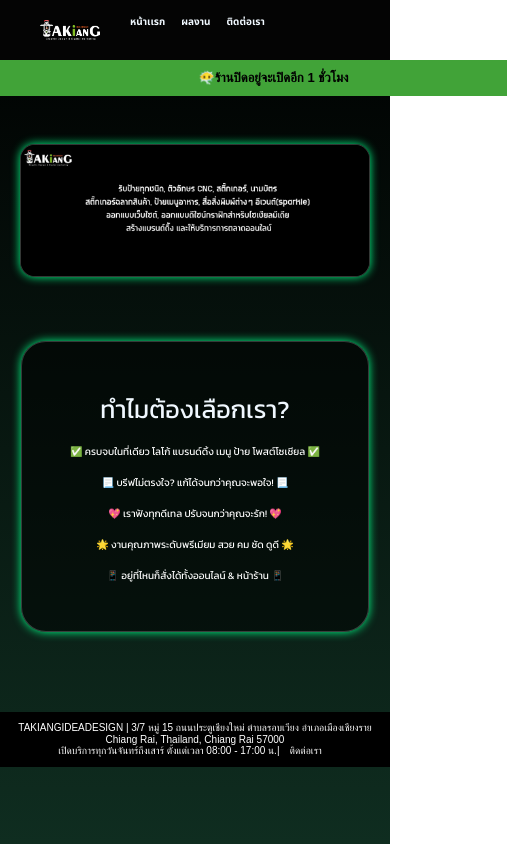
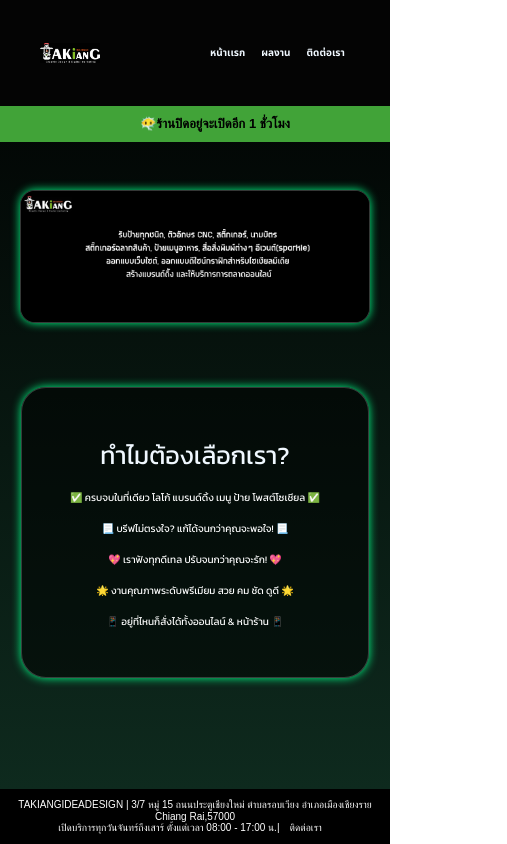
Before and after one commit to dreammmm666/web1, a React (Vite) app: page / in a window 390 px wide. Shown: the whole page, 507 px wide, since content can reach past the window. Built offline with nearby package versions, Linux system fonts and the light colour scheme.

Commit message:
commit01

```diff
--- a/src/compo/Footer.jsx
+++ b/src/compo/Footer.jsx
@@ -8,7 +8,7 @@
     <div className="App" >
       <footer className="footer">
         <div className="footer-content">
-          <p>TAKIANGIDEADESIGN | 3/7 หมู่ 15 ถนนประตูเชียงใหม่ ตำบลรอบเวียง อำเภอเมืองเชียงราย Chiang Rai, Thailand, Chiang Rai 57000</p>
+          <p>TAKIANGIDEADESIGN | 3/7 หมู่ 15 ถนนประตูเชียงใหม่ ตำบลรอบเวียง อำเภอเมืองเชียงราย Chiang Rai,57000</p>
           <div className="footer-links">
             <p>เปิดบริการทุกวันจันทร์ถึงเสาร์ ตั้งแต่เวลา 08:00 - 17:00 น.|<Link to='/Contact'>ติดต่อเรา</Link> </p>
 
--- a/src/css/Navbar.css
+++ b/src/css/Navbar.css
@@ -98,13 +98,13 @@
  .menu{
     gap: 1rem;
     margin-left: 5rem;
+    justify-content: center;
+    align-items: center;
+    display: flex;
+
  }
- nav{
-     position: fixed;
-     z-index: 1000;
-      bottom: 0;
-      border-top: 1px solid #ccc;
-        width: 100%;
+ .container{
+
  }
 
 }
--- a/src/css/Time.css
+++ b/src/css/Time.css
@@ -27,8 +27,8 @@
 
 @media screen and (max-width :932px) {
    .time-container{
-    width: 100%;
-    padding: 10px 65%;
+    width:100%;
+    padding: 10px 50%;
     font-size: small;
    }
 }
--- a/src/css/footer.css
+++ b/src/css/footer.css
@@ -20,6 +20,7 @@
   text-align: center;
   font-size: 18px;         /* ปรับขนาดตัวอักษรให้ใหญ่ขึ้น */
   width: 100%;
+
 }
 
 
@@ -43,7 +44,7 @@
   .footer {
     width: 100%;
     font-size: 10px;
-   /* position: fixed; */
+   position: fixed;
     bottom: 0;
     left: 0;
     z-index: 1000;
```
